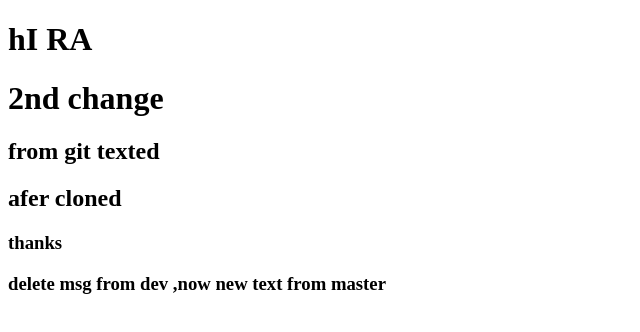
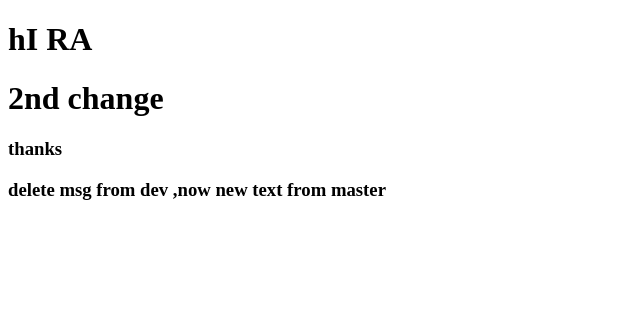
Before and after one commit to abhiabhi17/gitangulartesting, an Angular app: page / in a window 1280 px wide. Shown: the top 332 px of the page, without its empty margins (0-640 px from the left). Built offline with nearby package versions, Linux system fonts and the light colour scheme.

Commit message:
Update app.component.html

```diff
--- a/src/app/app.component.html
+++ b/src/app/app.component.html
@@ -1,6 +1,4 @@
 <h1> hI RA</h1>
 <h1>2nd change</h1>
-<h2>from git texted</h2>
-<h2>afer cloned</h2>
 <h3>thanks</h3>
 <h3>delete msg from dev ,now new text from master</h3>
```
